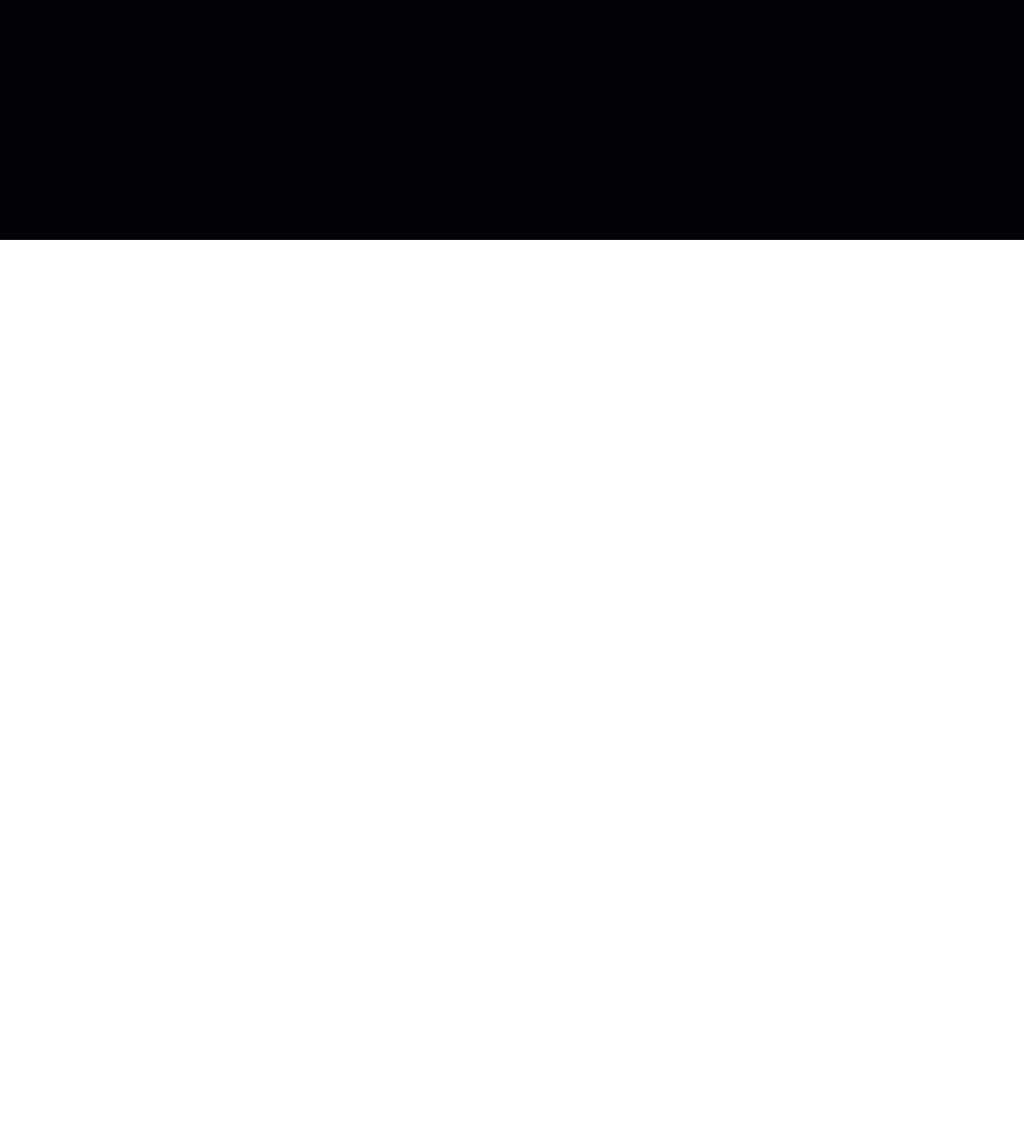
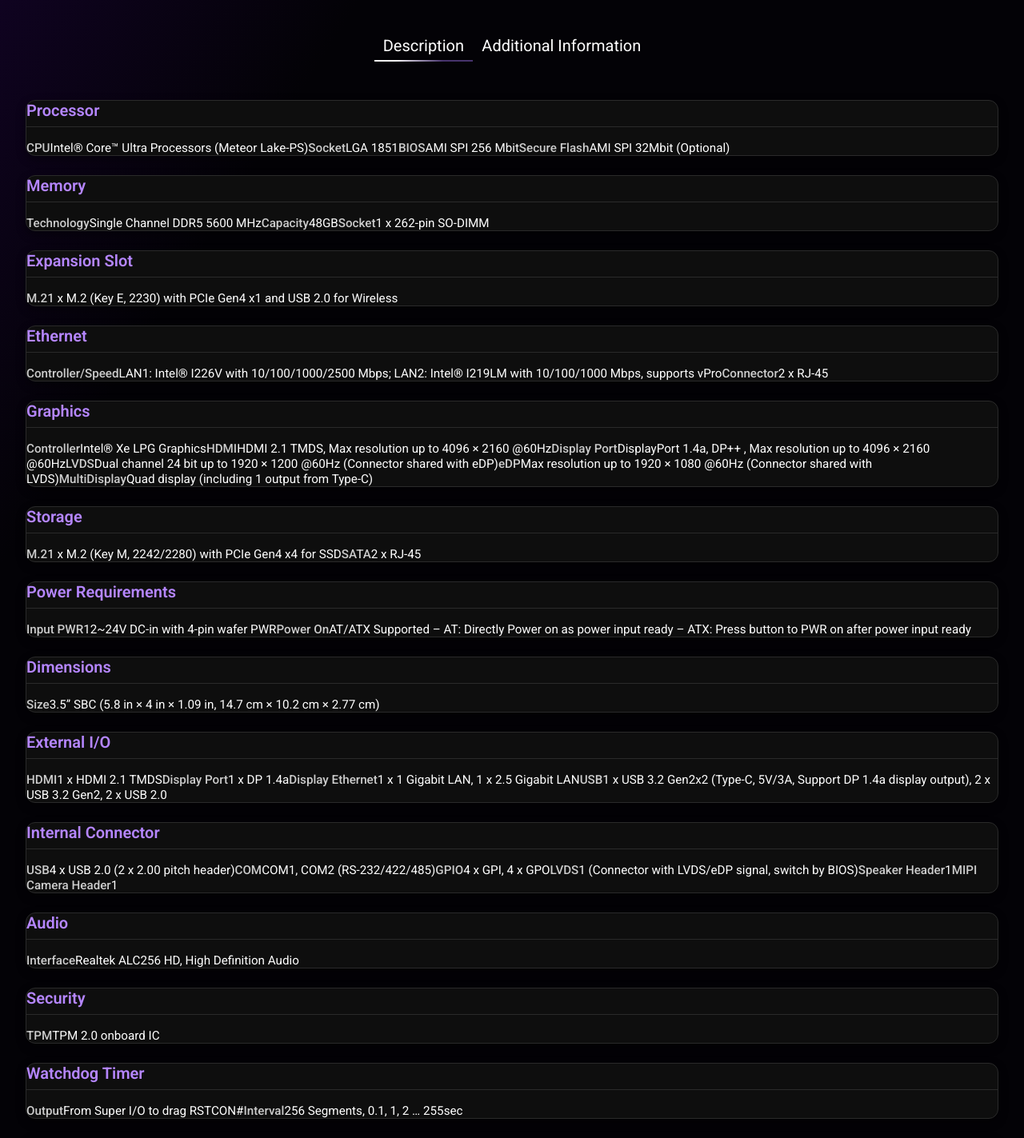
Before and after one commit to Tungston-labs/Arm_Sbc, a React (Vite) app: page /singleview in a window 1280 px wide. Shown: the part 500-1923 px from the top of the page at 80% size. Before the commit the page ends 800 px from the top, so only its background shows below. Built offline with nearby package versions, Linux system fonts and the light colour scheme.

Commit message:
Add product page description section

```diff
--- /dev/null
+++ b/src/Components/Addproduct/AddProductNavbar.jsx
@@ -0,0 +1,25 @@
+import React from "react";
+import { AddProductNav } from "./Addproduct.styles";
+import { AddNavItem } from "./Addproduct.styles";
+
+const AddProductNavBar = ({ activeTab, setActiveTab }) => {
+  const tabs = ["Description", "Additional Information"];
+
+  return (
+    <AddProductNav>
+      <ul>
+        {tabs.map((tab) => (
+          <AddNavItem
+            key={tab}
+            active={activeTab === tab}
+            onClick={() => setActiveTab(tab)}
+          >
+            {tab}
+          </AddNavItem>
+        ))}
+      </ul>
+    </AddProductNav>
+  );
+};
+
+export default AddProductNavBar;
--- /dev/null
+++ b/src/Components/Addproduct/Addproduct.styles.js
@@ -0,0 +1,85 @@
+// src/components/addProduct/addProductNav.style.js
+import styled from "styled-components";
+
+export const AddProductNav = styled.nav`
+  display: flex;                 /* center the ul horizontally */
+  justify-content: center;       /* center the ul horizontally */
+  margin-top: 30px;
+  padding-block: 1rem;
+
+  ul {
+    display: flex;
+    list-style: none;
+    justify-content: center;     /* center the li items inside the ul */
+    font-size: 0.75rem;
+    color: white;
+    margin: 0;                   /* remove default ul margin */
+    padding: 0;                  /* remove default ul padding */
+  }
+
+  @media (width >= 1024px) {
+    width: 50%;
+    ul {
+      font-size: 1rem;
+    }
+  }
+  @media (width >= 1280px) {
+    ul {
+      font-size: 1.25rem;
+    }
+  }
+  @media (width >= 1536px) {
+    ul {
+      font-size: 1.5rem;
+    }
+  }
+  @media (width >= 2560px) {
+    ul {
+      font-size: 2rem;
+    }
+  }
+  @media (width >= 3840px) {
+    ul {
+      font-size: 3rem;
+    }
+  }
+`;
+
+export const AddNavItem = styled.li`
+  padding: 0.5rem 0.7rem;
+  cursor: pointer;
+  position: relative;
+  transition: all 0.3s ease;
+
+  &::after {
+    content: "";
+    position: absolute;
+    left: 0;
+    bottom: 0;
+    height: 2px;
+    width: 0%;
+    background: linear-gradient(90deg, #ffffff 20.67%, #47336d 69.71%);
+    transition: width 0.3s ease;
+  }
+
+  ${(props) =>
+    props.active &&
+    `
+      &::after {
+        width: 100%;
+      }
+    `}
+
+  @media (width >= 1536px) {
+    padding: 1rem 1.5rem;
+  }
+  @media (width >= 2560px) {
+    padding: 1.5rem 2.5rem;
+  }
+  @media (width >= 3840px) {
+    padding: 2.5rem 3.5rem;
+    &::after {
+      height: 5px;
+    }
+  }
+`;
--- a/src/Components/Addproduct/Ant-design/CardsAndInput.jsx
+++ b/src/Components/Addproduct/Ant-design/CardsAndInput.jsx
@@ -1,7 +1,7 @@
 import React from "react";
 import { Input } from "antd";
 import { StyledCollapse, StyledPanel } from "./CardsInput.styled";
-import { specSections } from "./Spec-section"; // 👈 import the data
+import { specSections } from "./Spec-section";
 
 export default function DemoCollapse() {
   return (
--- /dev/null
+++ b/src/Components/Addproduct/DescriptionData.json
@@ -0,0 +1,111 @@
+[
+  {
+    "header": "Processor",
+    "items": [
+      { "label": "CPU", "value": "Intel® Core™ Ultra Processors (Meteor Lake-PS)" },
+      { "label": "Socket", "value": "LGA 1851" },
+      { "label": "BIOS", "value": "AMI SPI 256 Mbit" },
+      { "label": "Secure Flash", "value": "AMI SPI 32Mbit (Optional)" }
+    ]
+  },
+  {
+    "header": "Memory",
+    "items": [
+      { "label": "Technology", "value": "Single Channel DDR5 5600 MHz" },
+      { "label": "Capacity", "value": "48GB" },
+      { "label": "Socket", "value": "1 x 262-pin SO-DIMM" }
+    ]
+  },
+  {
+    "header": "Expansion Slot",
+    "items": [
+      { "label": "M.2", "value": "1 x M.2 (Key E, 2230) with PCIe Gen4 x1 and USB 2.0 for Wireless" }
+    ]
+  },
+  {
+    "header": "Ethernet",
+    "items": [
+      { "label": "Controller/Speed", "value": "LAN1: Intel® I226V with 10/100/1000/2500 Mbps; LAN2: Intel® I219LM with 10/100/1000 Mbps, supports vPro" },
+      { "label": "Connector", "value": "2 x RJ-45" }
+    ]
+  },
+  {
+    "header": "Graphics",
+    "items": [
+      { "label": "Controller", "value": "Intel® Xe LPG Graphics" },
+      { "label": "HDMI", "value": "HDMI 2.1 TMDS, Max resolution up to 4096 × 2160 @60Hz" },
+      { "label": "Display Port", "value": "DisplayPort 1.4a, DP++ , Max resolution up to 4096 × 2160 @60Hz" },
+      { "label": "LVDS", "value": "Dual channel 24 bit up to 1920 × 1200 @60Hz (Connector shared with eDP)" },
+      { "label": "eDP", "value": "Max resolution up to 1920 × 1080 @60Hz (Connector shared with LVDS)" },
+      { "label": "MultiDisplay", "value": "Quad display (including 1 output from Type-C)" }
+    ]
+  },
+  {
+    "header": "Storage",
+    "items": [
+      { "label": "M.2", "value": "1 x M.2 (Key M, 2242/2280) with PCIe Gen4 x4 for SSD" },
+      { "label": "SATA", "value": "2 x RJ-45" }
+    ]
+  },
+  {
+    "header": "Power Requirements",
+    "items": [
+      { "label": "Input PWR", "value": "12~24V DC-in with 4-pin wafer PWR" },
+      { "label": "Power On", "value": "AT/ATX Supported – AT: Directly Power on as power input ready – ATX: Press button to PWR on after power input ready" }
+    ]
+  },
+  {
+    "header": "Dimensions",
+    "items": [
+      { "label": "Size", "value": "3.5” SBC (5.8 in × 4 in × 1.09 in, 14.7 cm × 10.2 cm × 2.77 cm)" }
+    ]
+  },
+  {
+    "header": "External I/O",
+    "items": [
+      { "label": "HDMI", "value": "1 x HDMI 2.1 TMDS" },
+      { "label": "Display Port", "value": "1 x DP 1.4a" },
+      { "label": "Display Ethernet", "value": "1 x 1 Gigabit LAN, 1 x 2.5 Gigabit LAN" },
+      { "label": "USB", "value": "1 x USB 3.2 Gen2x2 (Type-C, 5V/3A, Support DP 1.4a display output), 2 x USB 3.2 Gen2, 2 x USB 2.0" }
+    ]
+  },
+  {
+    "header": "Internal Connector",
+    "items": [
+      { "label": "USB", "value": "4 x USB 2.0 (2 x 2.00 pitch header)" },
+      { "label": "COM", "value": "COM1, COM2 (RS-232/422/485)" },
+      { "label": "GPIO", "value": "4 x GPI, 4 x GPO" },
+      { "label": "LVDS", "value": "1 (Connector with LVDS/eDP signal, switch by BIOS)" },
+      { "label": "Speaker Header", "value": "1" },
+      { "label": "MIPI Camera Header", "value": "1" }
+    ]
+  },
+  {
+    "header": "Audio",
+    "items": [
+      { "label": "Interface", "value": "Realtek ALC256 HD, High Definition Audio" }
+    ]
+  },
+  {
+    "header": "Security",
+    "items": [
+      { "label": "TPM", "value": "TPM 2.0 onboard IC" }
+    ]
+  },
+  {
+    "header": "Watchdog Timer",
+    "items": [
+      { "label": "Output", "value": "From Super I/O to drag RSTCON#" },
+      { "label": "Interval", "value": "256 Segments, 0.1, 1, 2 … 255sec" }
+    ]
+  },
+  {
+    "header": "Environment",
+    "items": [
+      { "label": "Operating Temp", "value": "-20°C ~ 70°C" },
+      { "label": "Storage Temp", "value": "-40°C ~ 85°C" },
+      { "label": "Operating Humidity", "value": "5% ~ 90%" },
+      { "label": "Storage Humidity", "value": "5% ~ 90%" }
+    ]
+  }
+]
--- /dev/null
+++ b/src/Components/Addproduct/DescriptionSectio.styles.js
@@ -0,0 +1,45 @@
+import styled from "styled-components";
+
+export const DescriptionCard = styled.div`
+  background: #0e0e0e;
+  border: 1px solid #2a2a2a;
+  border-radius: 12px;
+  margin-bottom: 24px;
+  color: #ffffff;
+  box-shadow: 0 4px 12px rgba(0, 0, 0, 0.4);
+  width: 100%;
+  height: auto;
+`;
+
+export const DescriptionHeader = styled.h3`
+  font-size: 1.25rem;
+  font-weight: 600;
+  color: #b586ff;
+  margin-bottom: 16px;
+  border-bottom: 1px solid #2a2a2a;
+  padding-bottom: 8px;
+`;
+
+
+
+export const DescriptionLabel = styled.span`
+  font-size: 0.95rem;
+  font-weight: 500;
+  color: #cccccc;
+  flex: 0 0 40%;
+`;
+
+export const DescriptionValue = styled.span`
+  font-size: 0.95rem;
+  color: #ffffff;
+  flex: 1;
+  text-align: right;
+  word-break: break-word;
+`;
+
+export const DescriptionSectionWrapper = styled.div`
+  width: 100%;
+  max-width: 11px;
+  margin: 0 auto;
+  padding: 20px;
+`;
--- /dev/null
+++ b/src/Components/Addproduct/DescriptionSection.jsx
@@ -0,0 +1,23 @@
+import React from "react";
+import {
+  DescriptionCard,
+  DescriptionHeader,
+  DescriptionLabel,
+  DescriptionValue,
+} from "./DescriptionSectio.styles";
+
+const AddProductDescriptionCard = ({ data }) => {
+  return (
+    <DescriptionCard>
+      <DescriptionHeader>{data?.header}</DescriptionHeader>
+      {data?.items?.map((item, index) => (
+        <React.Fragment key={index}>
+          <DescriptionLabel>{item?.label}</DescriptionLabel>
+          <DescriptionValue>{item?.value}</DescriptionValue>
+        </React.Fragment>
+      ))}
+    </DescriptionCard>
+  );
+};
+
+export default AddProductDescriptionCard;
--- a/src/pages/AddSingleView/AddViewProduct.jsx
+++ b/src/pages/AddSingleView/AddViewProduct.jsx
@@ -1,7 +1,12 @@
-import React from "react";
+// src/pages/AddViewProduct.jsx
+import React, { useState } from "react";
 import { Button } from "antd";
 import { IoMdArrowRoundBack } from "react-icons/io";
 import productImg from "../../assets/Comparison/chip.svg";
+
+import descriptionData from "../../components/Addproduct/DescriptionData.json";
+import AddProductNavBar from "../../components/Addproduct/AddProductNavbar";
+import AddProductDescriptionCard from "../../components/Addproduct/DescriptionSection";
 
 import {
   AddContainer,
@@ -18,9 +23,13 @@
   FullWidth,
   Input,
   TextArea,
+  NavbarContainer,
 } from "./AddViewProduct.styled";
 
 const AddViewProduct = () => {
+  // track currently active tab
+  const [activeTab, setActiveTab] = useState("Description");
+
   return (
     <AddContainer>
       <TopBar>
@@ -61,6 +70,28 @@
           </FormArea>
         </FormBlock>
       </ImageRow>
+
+      <NavbarContainer>
+        <AddProductNavBar activeTab={activeTab} setActiveTab={setActiveTab} />
+      </NavbarContainer>
+
+      {activeTab === "Description" && (
+        <div style={{ marginTop: "2rem" }}>
+          {Array.isArray(descriptionData) && descriptionData.length ? (
+            descriptionData.map((section, idx) => (
+              <AddProductDescriptionCard key={idx} data={section} />
+            ))
+          ) : (
+            <div>No description data available.</div>
+          )}
+        </div>
+      )}
+
+      {activeTab === "Additional Information" && (
+        <div style={{ marginTop: "2rem" }}>
+          <p style={{ color: "#ccc" }}>Additional information content goes here.</p>
+        </div>
+      )}
     </AddContainer>
   );
 };
--- a/src/pages/AddSingleView/AddViewProduct.styled.js
+++ b/src/pages/AddSingleView/AddViewProduct.styled.js
@@ -5,8 +5,8 @@
   min-height: 100vh;
   background: linear-gradient(
     to bottom right,
-    rgba(137, 99, 211, 1) 0%,
-    rgba(17, 3, 36, 1) 20%,
+    rgba(114, 62, 218, 1) 0%,
+    rgba(17, 3, 36, 1) 10%,
     rgba(3, 2, 6, 1) 30%,
     rgba(3, 2, 6, 1) 100%
   );
@@ -40,10 +40,10 @@
 
 export const ImageRow = styled.div`
   display: flex;
-  align-items: flex-start;   /* keeps tops aligned */
+  align-items: flex-start;
   gap: 40px;
   margin-top: 40px;
-  flex-wrap: nowrap;         /* prevent wrap so they stay side-by-side */
+  flex-wrap: nowrap;
 `;
 
 export const ImageWrapper = styled.div`
@@ -55,6 +55,11 @@
   justify-content: center;
   align-items: center;
 `;
+export const NavbarContainer=styled.div`
+display: flex;
+justify-content: center;
+
+`
 
 export const FormBlock = styled.div`
   flex: 1;
```
Also changed, not shown: src/Components/Addproduct/AddproductDescription.jsx (added, +15 -0 lines), 1 other file (tests, documents, lock files or other folders).
